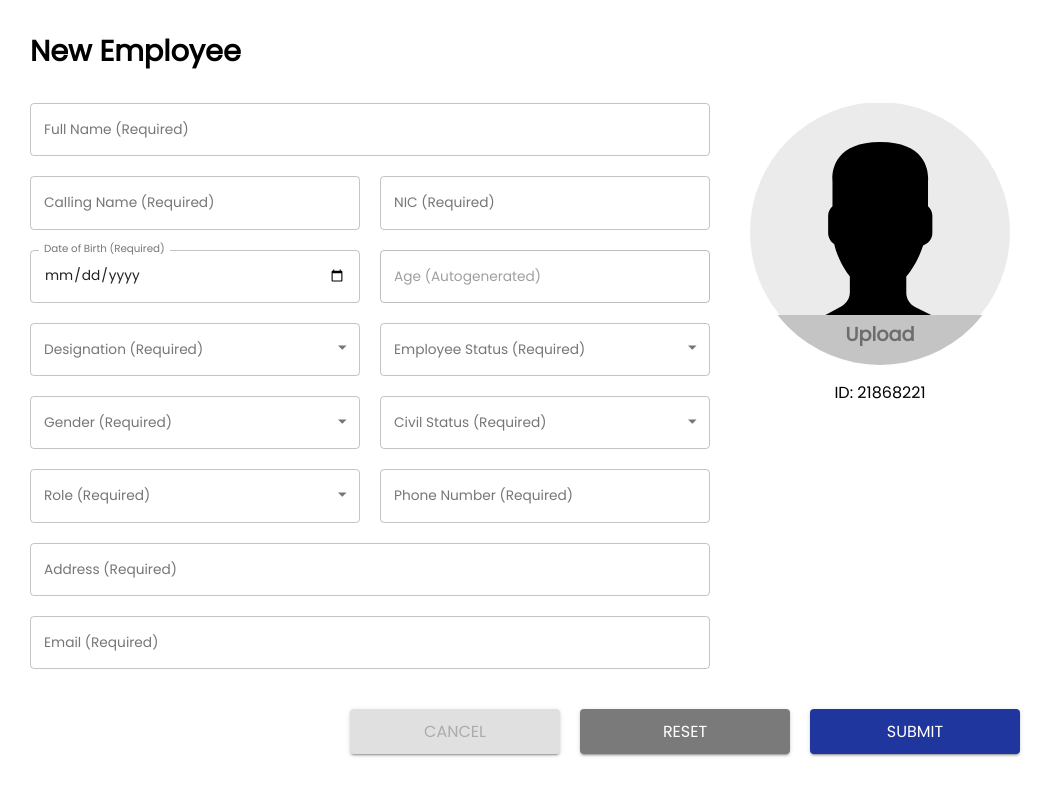
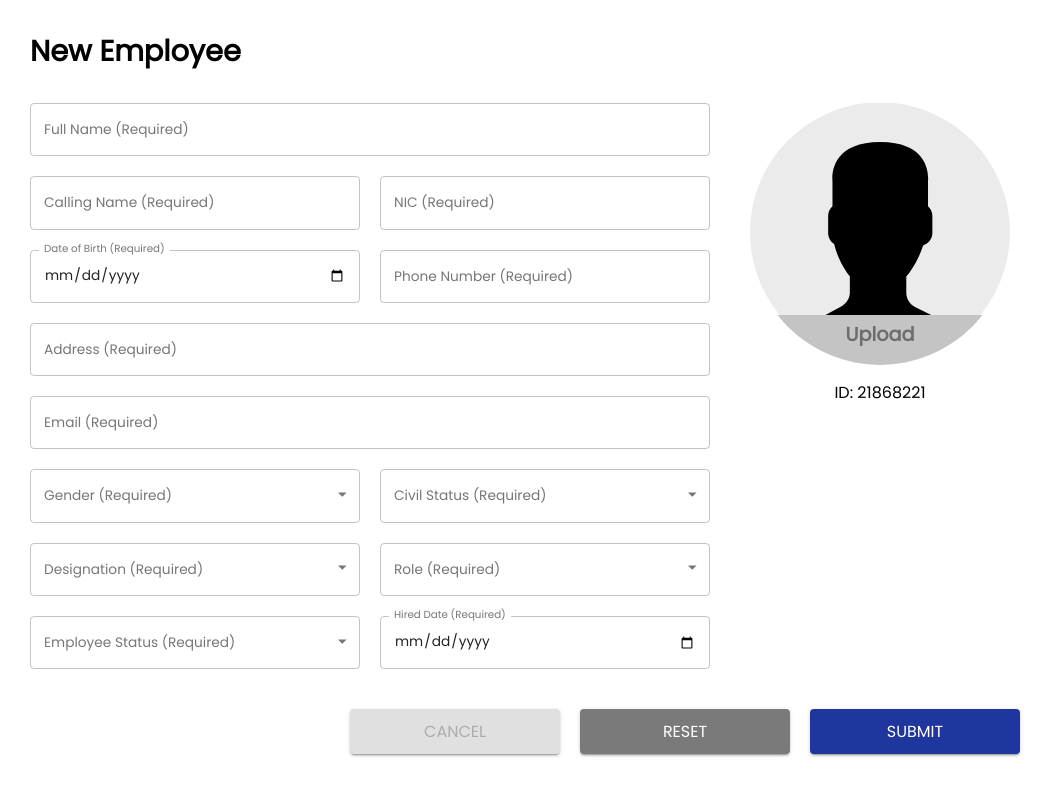
Before and after one commit to shakyakarunathilake/sak-distributors, a React (Create React App) app in the folder client/: page /employees-form in a window 1280 px wide. Shown: the top 796 px of the page, without its empty margins (0-1054 px from the left). Built offline with nearby package versions, Linux system fonts and the light colour scheme.

Commit message:
EmployeeForm Updated

```diff
--- a/client/src/pages/EmployeesPage/EmployeesForm/EmployeesForm.js
+++ b/client/src/pages/EmployeesPage/EmployeesForm/EmployeesForm.js
@@ -1,4 +1,5 @@
 import React from 'react';
+import axios from 'axios';
 
 //Development Stage
 import * as employeeservice from "../../../services/employeeService";
@@ -19,12 +20,13 @@ import user from '../../../images/user.svg';
 import style from './EmployeesForm.module.scss';
 
 const initialFieldValues = {
-    employeeid: 0,
+    employeeid: '',
+    //employeeimage: '',
     fullname: '',
     callingname: '',
     email: '',
     dob: '',
-    age: Number,
+    hireddate: '',
     address: '',
     nic: '',
     gender: '',
@@ -56,6 +58,10 @@ export default function EmployeesForm() {
 
         if ('dob' in fieldValues) {
             temp.dob = fieldValues.dob ? "" : "This field is required";
+        }
+
+        if ('hireddate' in fieldValues) {
+            temp.hireddate = fieldValues.hireddate ? "" : "This field is required";
         }
 
         if ('address' in fieldValues) {
@@ -106,8 +112,32 @@ export default function EmployeesForm() {
     const handleSubmit = e => {
         e.preventDefault()
 
-        if (validate())
-            window.alert('testing...')
+        if (validate()) {
+            axios
+                .post("http://localhost:8080/employees/create-employee", {
+                    "employeeid": values.employeeid,
+                    //employeeimage: '',
+                    "fullname": values.fullname,
+                    "callingname": values.callingname,
+                    "email": values.email,
+                    "dob": values.dob,
+                    "hireddate": values.hireddate,
+                    "address": values.address,
+                    "nic": values.nic,
+                    "gender": values.gender,
+                    "phonenumber": values.phonenumber,
+                    "role": values.role,
+                    "designation": values.designation,
+                    "civilstatus": values.civilstatus,
+                    "employeestatus": values.employeestatus,
+                })
+                .then(res => {
+                    console.log(res.data);
+                })
+                .catch(err => {
+                    console.log(err);
+                })
+        }
     }
 
     const {
@@ -180,36 +210,37 @@ export default function EmployeesForm() {
                                 </div>
                                 <div className={style.column}>
                                     <TextField
-                                        label="Age (Autogenerated)"
+                                        error={errors.phonenumber}
+                                        label="Phone Number (Required)"
                                         onChange={handleInputChange}
-                                        disabled={true}
-                                        value={values?.age}
-                                        name="age"
+                                        placeholder="Ex: 071 2686790"
+                                        value={values?.phonenumber}
+                                        name="phonenumber"
                                     />
                                 </div>
+
                             </div>
 
-                            <div className={style.gridrow}>
-                                <div className={style.column}>
-                                    <Select
-                                        error={errors.designation}
-                                        label="Designation (Required)"
+                            <div className={style.row}>
+                                <TextField
+                                    error={errors.address}
+                                    label="Address (Required)"
                                     onChange={handleInputChange}
-                                        options={employeeservice.getDesignationOptions()}
-                                        value={values?.designation}
-                                        name="designation"
+                                    placeholder="Ex: Weekadawatta, Kansalagamuwa, Rambukkana"
+                                    value={values?.address}
+                                    name="address"
                                 />
                             </div>
-                                <div className={style.column}>
-                                    <Select
-                                        error={errors.employeestatus}
-                                        label="Employee Status (Required)"
+
+                            <div className={style.row}>
+                                <TextField
+                                    error={errors.email}
+                                    label="Email (Required)"
                                     onChange={handleInputChange}
-                                        options={employeeservice.getEmployeeStatusOptions()}
-                                        value={values?.employeestatus}
-                                        name="employeestatus"
+                                    placeholder="Ex: karunathilakeshakya@gmail.com"
+                                    value={values?.email}
+                                    name="email"
                                 />
-                                </div>
                             </div>
 
                             <div className={style.gridrow}>
@@ -233,9 +264,20 @@ export default function EmployeesForm() {
                                         name="civilstatus"
                                     />
                                 </div>
+
                             </div>
 
                             <div className={style.gridrow}>
+                                <div className={style.column}>
+                                    <Select
+                                        error={errors.designation}
+                                        label="Designation (Required)"
+                                        onChange={handleInputChange}
+                                        options={employeeservice.getDesignationOptions()}
+                                        value={values?.designation}
+                                        name="designation"
+                                    />
+                                </div>
                                 <div className={style.column}>
                                     <Select
                                         error={errors.role}
@@ -246,38 +288,30 @@ export default function EmployeesForm() {
                                         name="role"
                                     />
                                 </div>
+
+                            </div>
+
+                            <div className={style.gridrow}>
                                 <div className={style.column}>
-                                    <TextField
-                                        error={errors.phonenumber}
-                                        label="Phone Number (Required)"
+                                    <Select
+                                        error={errors.employeestatus}
+                                        label="Employee Status (Required)"
                                         onChange={handleInputChange}
-                                        placeholder="Ex: 071 2686790"
-                                        value={values?.phonenumber}
-                                        name="phonenumber"
+                                        options={employeeservice.getEmployeeStatusOptions()}
+                                        value={values?.employeestatus}
+                                        name="employeestatus"
                                     />
                                 </div>
-                            </div>
-
-                            <div className={style.row}>
-                                <TextField
-                                    error={errors.address}
-                                    label="Address (Required)"
+                                <div className={style.column}>
+                                    <DatePicker
+                                        error={errors.hireddate}
+                                        label="Hired Date (Required)"
                                         onChange={handleInputChange}
-                                    placeholder="Ex: Weekadawatta, Kansalagamuwa, Rambukkana"
-                                    value={values?.address}
-                                    name="address"
+                                        value={values?.hireddate}
+                                        name="hireddate"
                                     />
                                 </div>
 
-                            <div className={style.row}>
-                                <TextField
-                                    error={errors.email}
-                                    label="Email (Required)"
-                                    onChange={handleInputChange}
-                                    placeholder="Ex: karunathilakeshakya@gmail.com"
-                                    value={values?.email}
-                                    name="email"
-                                />
                             </div>
 
                         </div>
```
Lines whose indentation alone changed are shown as unchanged.
